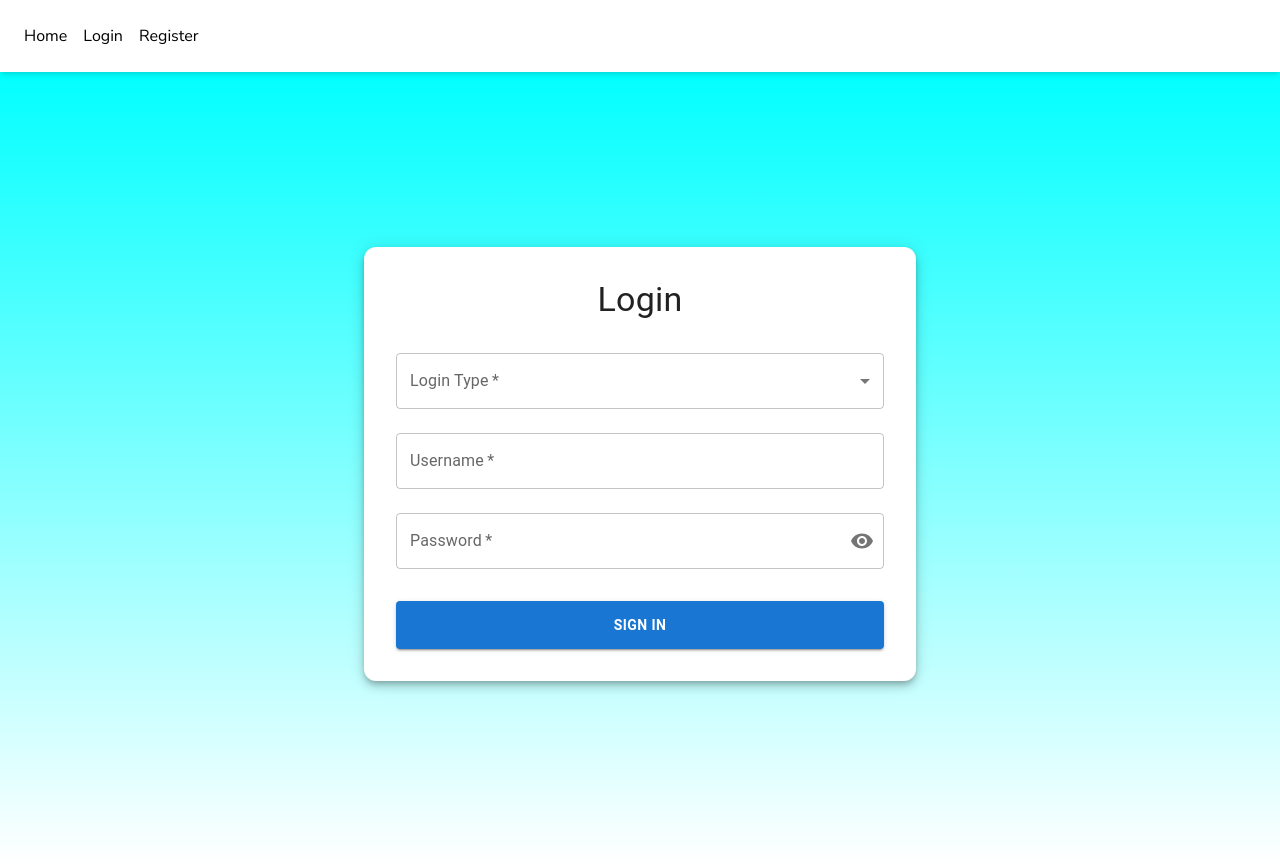
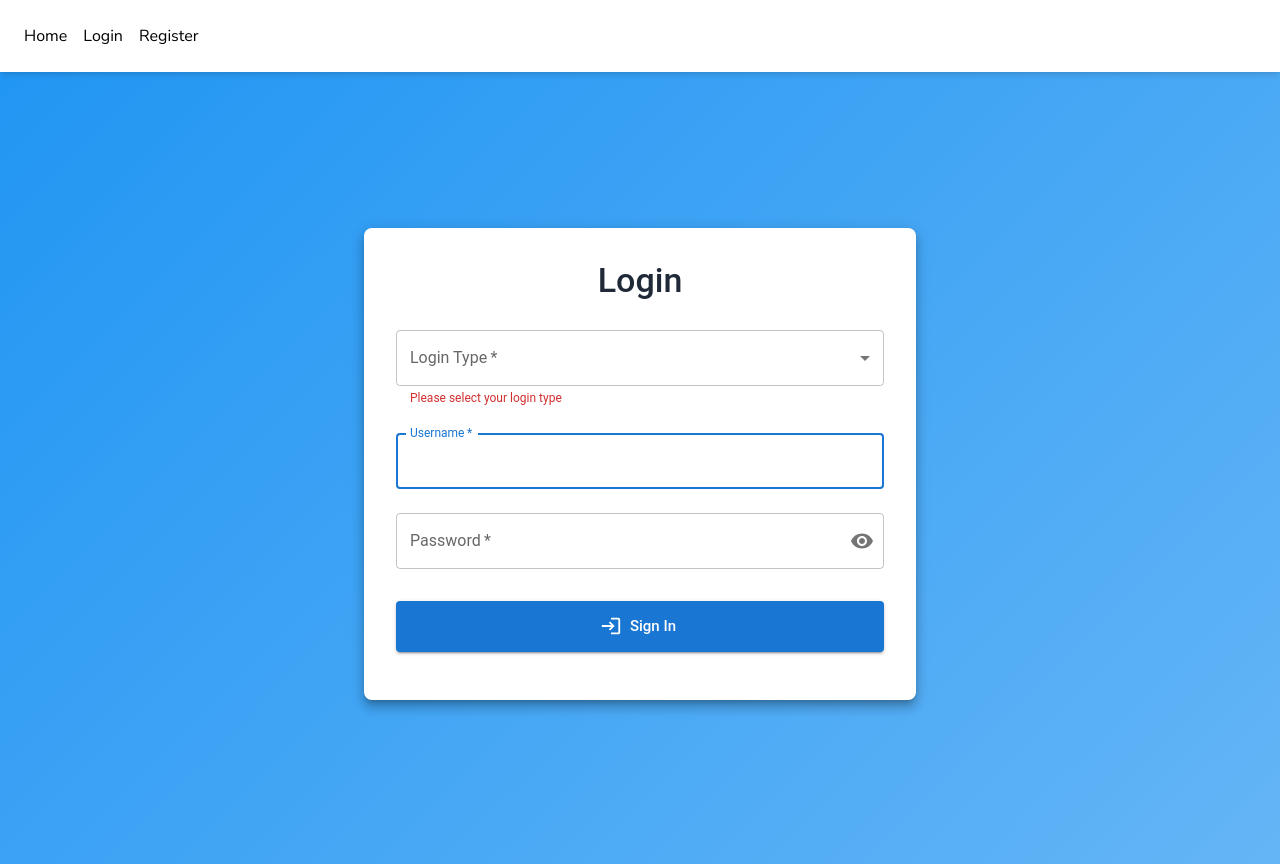
Before and after one commit to AbhishekVarpe100/college-frontend, a React (Vite) app: page /login in a window 1280 px wide. Built offline with nearby package versions, Linux system fonts and the light colour scheme; no server answers.

Commit message:
initial commit

```diff
--- a/src/Components/Login.jsx
+++ b/src/Components/Login.jsx
@@ -1,153 +1,226 @@
+import React, { useState, useEffect } from "react";
 import axios from "axios";
-import React, { useState, useEffect } from "react";
 import { useNavigate } from "react-router-dom";
-import { useSelector, useDispatch } from "react-redux";
-import { Visibility, VisibilityOff } from "@mui/icons-material";
+import { useDispatch } from "react-redux";
+import { motion } from "framer-motion";
+
+// Material UI imports
 import {
-  Container,
-  Box,
+  TextField,
+  Button,
   Typography,
-  TextField,
+  FormControl,
+  InputLabel,
+  Select,
   MenuItem,
-  Button,
   InputAdornment,
   IconButton,
+  Paper,
+  Box,
   Alert,
-  Paper
+  FormHelperText,
+  Container,
 } from "@mui/material";
-import { motion } from "framer-motion";
+import { Visibility, VisibilityOff, Login as LoginIcon } from "@mui/icons-material";
+import { ThemeProvider, createTheme } from "@mui/material/styles";
 
 function Login() {
   const [username, setUsername] = useState("");
   const [password, setPassword] = useState("");
   const [type, setType] = useState("");
   const [showPassword, setShowPassword] = useState(false);
-  const [success, setSuccess] = useState("");
-  const [invalidUsername, setInvalidUsername] = useState("");
-  const [invalidPassword, setInvalidPassword] = useState("");
-
   const navigate = useNavigate();
   const dispatch = useDispatch();
+  const [alert, setAlert] = useState({ show: false, message: "", severity: "info" });
+  const [formErrors, setFormErrors] = useState({ username: false, password: false });
+
+  // Create a custom theme for classic Material UI look
+  const theme = createTheme({
+    palette: {
+      primary: {
+        main: "#1976d2",
+      },
+      secondary: {
+        main: "#f50057",
+      },
+    },
+    typography: {
+      fontFamily: ["Roboto", "Arial", "sans-serif"].join(","),
+    },
+    components: {
+      MuiButton: {
+        styleOverrides: {
+          root: {
+            textTransform: "none",
+            borderRadius: 4,
+          },
+        },
+      },
+      MuiPaper: {
+        styleOverrides: {
+          root: {
+            borderRadius: 8,
+          },
+        },
+      },
+    },
+  });
 
   const handleSubmit = async (e) => {
     e.preventDefault();
+
+    // Reset form errors
+    setFormErrors({ username: false, password: false });
+
     try {
-      const response = await axios.post(
-        "https://college-backend-4-cgya.onrender.com/login",
-        { type, username, password }
-      );
+      const response = await axios.post("https://college-backend-4-cgya.onrender.com/login", {
+        type,
+        username,
+        password,
+      });
 
       localStorage.setItem("token", `bearer ${response.data.token}`);
-      localStorage.setItem("username", response.data.userName);
-      localStorage.setItem("email", response.data.email);
-      localStorage.setItem("type", response.data.type);
+      localStorage.setItem("username", `${response.data.userName}`);
+      localStorage.setItem("email", `${response.data.email}`);
+      localStorage.setItem("type", `${response.data.type}`);
 
       if (response.data.message === "login_success_user") {
-        setSuccess("Login successful");
+        setAlert({ show: true, message: "Login successful! Redirecting...", severity: "success" });
         setTimeout(() => {
+          navigate("/profile");
           dispatch({ type: "USERNAME", payload: response.data.userName });
           dispatch({ type: "EMAIL", payload: response.data.email });
-          navigate("/profile");
         }, 2000);
       } else if (response.data.message === "login_success_staff") {
-        setSuccess("Login successful");
+        setAlert({ show: true, message: "Login successful! Redirecting...", severity: "success" });
         setTimeout(() => {
+          navigate("/staff");
           dispatch({ type: "USERNAME", payload: response.data.userName });
           dispatch({ type: "EMAIL", payload: response.data.email });
-          navigate("/staff");
         }, 2000);
       } else if (response.data.message === "login_success_admin") {
-        setSuccess("Login successful");
+        setAlert({ show: true, message: "Login successful! Redirecting...", severity: "success" });
         setTimeout(() => {
+          navigate("/admin");
           dispatch({ type: "USERNAME", payload: response.data.userName });
           dispatch({ type: "EMAIL", payload: response.data.email });
-          navigate("/admin");
         }, 2000);
       } else if (response.data === "user not found") {
-        setInvalidUsername("User not found");
+        setFormErrors({ ...formErrors, username: true });
+        setAlert({ show: true, message: "User not found", severity: "error" });
       } else if (response.data === "incorrect password") {
-        setInvalidPassword("Incorrect password");
+        setFormErrors({ ...formErrors, password: true });
+        setAlert({ show: true, message: "Incorrect password", severity: "error" });
       }
 
-      setTimeout(() => {
-        setInvalidUsername("");
-        setInvalidPassword("");
-        setSuccess("");
-      }, 5000);
     } catch (e) {
       console.log(e);
+      setAlert({ show: true, message: "An error occurred. Please try again.", severity: "error" });
     }
   };
 
+  const togglePasswordVisibility = () => {
+    setShowPassword((prev) => !prev);
+  };
+
   useEffect(() => {
-    const username = localStorage.getItem("username");
-    const email = localStorage.getItem("email");
-    const type = localStorage.getItem("type");
-
-    if (username && email) {
-      if (type === "student") navigate("/profile");
-      else if (type === "staff") navigate("/staff");
+    if (localStorage.getItem("username") && localStorage.getItem("email")) {
+      const userType = localStorage.getItem("type");
+      if (userType === "student") {
+        navigate("/profile");
+      } else if (userType === "staff") {
+        navigate("/staff");
+      } else if (userType === "admin") {
+        navigate("/admin");
       }
-  }, []);
+    }
+  }, [navigate]);
 
   return (
+    <ThemeProvider theme={theme}>
       <Box
         sx={{
-        background: "linear-gradient(to bottom, cyan, white)",
           minHeight: "100vh",
           display: "flex",
           alignItems: "center",
           justifyContent: "center",
-        p: 2,
+          background: "linear-gradient(135deg, #2196f3 0%, #64b5f6 100%)",
+          padding: 2,
         }}
       >
-      <motion.div initial={{ x: 500 }} animate={{ x: 0 }} transition={{ duration: 0.5 }}>
         <Container maxWidth="sm">
-          <Paper elevation={6} sx={{ p: 4, borderRadius: 3 }}>
-            <Typography variant="h4" align="center" gutterBottom>
+          <motion.div
+            initial={{ y: 50, opacity: 0 }}
+            animate={{ y: 0, opacity: 1 }}
+            transition={{ duration: 0.5 }}
+          >
+            <Paper elevation={8} sx={{ p: 4 }}>
+              <Typography variant="h4" component="h1" align="center" gutterBottom fontWeight="500">
                 Login
               </Typography>
-            {success && <Alert severity="success">{success}</Alert>}
-            {invalidUsername && <Alert severity="error">{invalidUsername}</Alert>}
-            {invalidPassword && <Alert severity="error">{invalidPassword}</Alert>}
 
-            <Box component="form" onSubmit={handleSubmit} noValidate sx={{ mt: 2 }}>
-              <TextField
-                select
-                required
-                fullWidth
+              {alert.show && (
+                <Alert severity={alert.severity} sx={{ mb: 2 }}>
+                  {alert.message}
+                </Alert>
+              )}
+
+              <Box component="form" onSubmit={handleSubmit} noValidate sx={{ mt: 1 }}>
+                <FormControl fullWidth margin="normal" required>
+                  <InputLabel id="login-type-label">Login Type</InputLabel>
+                  <Select
+                    labelId="login-type-label"
+                    id="login-type"
+                    value={type}
                     label="Login Type"
-                value={type}
                     onChange={(e) => setType(e.target.value)}
-                margin="normal"
                   >
-                <MenuItem value="">---Select---</MenuItem>
+                    <MenuItem value="">Select</MenuItem>
                     <MenuItem value="student">Student</MenuItem>
                     <MenuItem value="staff">Staff</MenuItem>
                     <MenuItem value="admin">Admin</MenuItem>
-              </TextField>
+                  </Select>
+                  {!type && (
+                    <FormHelperText error>Please select your login type</FormHelperText>
+                  )}
+                </FormControl>
 
                 <TextField
+                  margin="normal"
                   required
                   fullWidth
+                  id="username"
                   label="Username"
+                  name="username"
+                  autoComplete="username"
+                  autoFocus
                   value={username}
                   onChange={(e) => setUsername(e.target.value)}
-                margin="normal"
+                  error={formErrors.username}
+                  helperText={formErrors.username ? "Invalid username" : ""}
                 />
 
                 <TextField
+                  margin="normal"
                   required
                   fullWidth
+                  name="password"
                   label="Password"
                   type={showPassword ? "text" : "password"}
+                  id="password"
+                  autoComplete="current-password"
                   value={password}
                   onChange={(e) => setPassword(e.target.value)}
-                margin="normal"
+                  error={formErrors.password}
+                  helperText={formErrors.password ? "Invalid password" : ""}
                   InputProps={{
                     endAdornment: (
                       <InputAdornment position="end">
-                      <IconButton onClick={() => setShowPassword(!showPassword)} edge="end">
+                        <IconButton
+                          aria-label="toggle password visibility"
+                          onClick={togglePasswordVisibility}
+                          edge="end"
+                        >
                           {showPassword ? <VisibilityOff /> : <Visibility />}
                         </IconButton>
                       </InputAdornment>
@@ -156,19 +229,21 @@ function Login() {
                 />
 
                 <Button
+                  type="submit"
                   fullWidth
-                type="submit"
                   variant="contained"
-                color="primary"
-                sx={{ mt: 3, py: 1.5, fontWeight: 'bold' }}
+                  size="large"
+                  startIcon={<LoginIcon />}
+                  sx={{ mt: 3, mb: 2, py: 1.5 }}
                 >
                   Sign In
                 </Button>
               </Box>
             </Paper>
+          </motion.div>
         </Container>
-      </motion.div>
       </Box>
+    </ThemeProvider>
   );
 }
 
```
Lines whose indentation alone changed are shown as unchanged.
